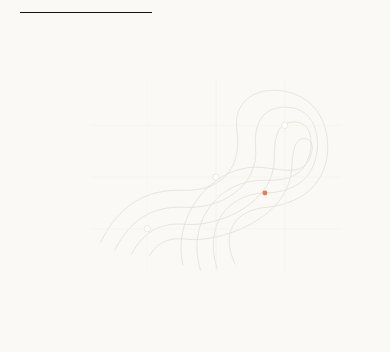
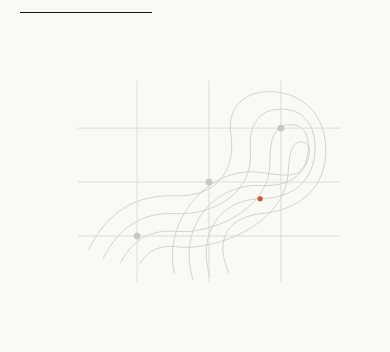
Before and after one commit to dgut-hsd/team-website, a React (Vite) app: page / in a window 390 px wide. Shown: the part 485-837 px from the top of the page. Built offline with nearby package versions, Linux system fonts and the light colour scheme.

Commit message:
refine: strengthen hero abstract artwork

```diff
--- a/src/components/HeroSection/HeroSection.css
+++ b/src/components/HeroSection/HeroSection.css
@@ -122,7 +122,7 @@
 .hero-art {
    align-self: center;
    justify-self: end;
-   width: min(100%, 460px);
+   width: min(100%, 560px);
    color: var(--text-muted);
    animation: hero-reveal var(--duration-slow) 220ms var(--ease-out) both;
 }
@@ -131,8 +131,8 @@
    display: block;
    width: 100%;
    height: auto;
-   opacity: 0.96;
-   filter: contrast(1.12);
+   opacity: 1;
+   filter: contrast(1.5) brightness(0.78);
 }
 
 
@@ -172,7 +172,7 @@
    }
 
    .hero-art {
-      width: min(88%, 460px);
+      width: min(92%, 540px);
       justify-self: end;
    }
 }
@@ -205,7 +205,7 @@
    }
 
    .hero-art {
-      width: min(88%, 390px);
+      width: min(92%, 430px);
    }
 
    .hero-index {
```
